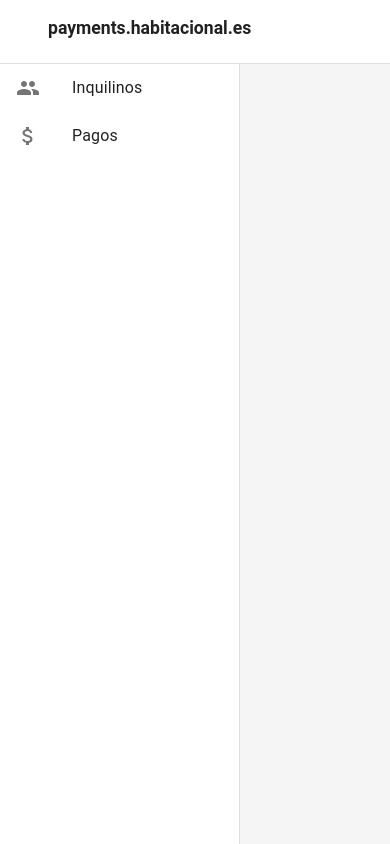
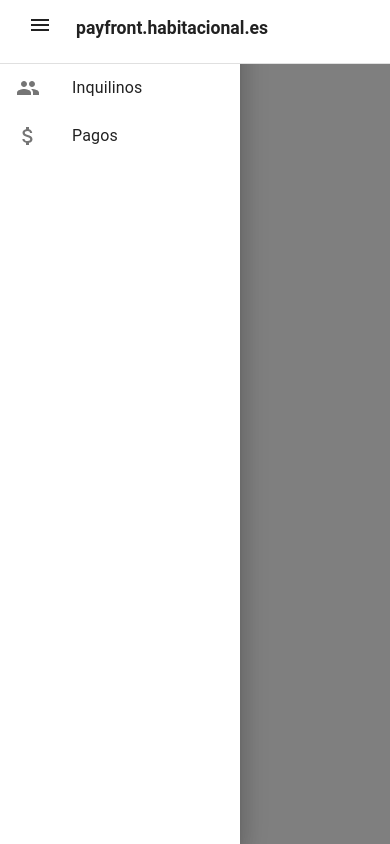
Before and after one commit to rafaelgc/payfront, a Next.js app: page / in a window 390 px wide. Built offline with nearby package versions, Linux system fonts and the light colour scheme.

Commit message:
Making the app responsive.

```diff
--- a/app/layout.tsx
+++ b/app/layout.tsx
@@ -2,11 +2,11 @@
 import type { Metadata } from "next";
 import localFont from "next/font/local";
 import "./globals.css";
-import { AppBar, Box, Button, createTheme, Divider, Drawer, List, ListItem, ListItemButton, ListItemIcon, ListItemText, Paper, ThemeProvider, Toolbar, Typography } from "@mui/material";
-import { AttachMoney, InboxOutlined, Mail, MoveToInbox, People } from "@mui/icons-material";
+import { AppBar, Box, Button, createTheme, CssBaseline, Divider, Drawer, IconButton, List, ListItem, ListItemButton, ListItemIcon, ListItemText, Paper, ThemeProvider, Toolbar, Typography } from "@mui/material";
+import { AttachMoney, InboxOutlined, Mail, Menu, MoveToInbox, People } from "@mui/icons-material";
 import Link from "next/link";
 import { ACTIONS, StateProvider, StoreContext } from "@/store";
-import { useContext, useEffect } from "react";
+import { useContext, useEffect, useState } from "react";
 
 const theme = createTheme({
   components: {
@@ -57,16 +57,52 @@ const Authentication = ({ children }: AuthenticationProps) => {
   return <>{children}</>
 }
 
+function DrawerContent() {
+  return (
+    <>
+      <Toolbar />
+      <Box sx={{ overflow: 'auto' }}>
+        <List>
+          <ListItem disablePadding>
+            <ListItemButton
+              LinkComponent={Link}
+              href="/"
+            >
+              <ListItemIcon>
+                <People />
+              </ListItemIcon>
+              <ListItemText primary={'Inquilinos'} />
+            </ListItemButton>
+          </ListItem>
+          <ListItem disablePadding>
+            <ListItemButton
+              LinkComponent={Link}
+              href="/payments"
+            >
+              <ListItemIcon>
+                <AttachMoney />
+              </ListItemIcon>
+              <ListItemText primary={'Pagos'} />
+            </ListItemButton>
+          </ListItem>
+        </List>
+      </Box>
+    </>
+  );
+}
+
 export default function RootLayout({
   children,
 }: Readonly<{
   children: React.ReactNode;
 }>) {
+  const [open, setOpen] = useState(true);
   return (
     <html lang="en">
       <body className={`${geistSans.variable} ${geistMono.variable}`}>
         <StateProvider>
           <Authentication></Authentication>
+          <CssBaseline />
           <Box sx={{ display: 'flex' }}>
             <AppBar
               position="fixed"
@@ -78,7 +114,22 @@ export default function RootLayout({
               // bgcolor white:
               color="inherit"
             >
-              <Toolbar>
+              <Toolbar disableGutters>
+                <IconButton
+                  color="inherit"
+                  aria-label="open drawer"
+                  onClick={() => setOpen(!open)}
+                  edge="start"
+                  // Hide in desktop (greater than md)
+                  sx={[
+                    {
+                      mr: 2,
+                    },
+                    { display: { xs: 'block', sm: 'block', md: 'none' } },
+                  ]}
+                >
+                  <Menu />
+                </IconButton>
                 <Typography
                   variant="h3"
                   noWrap
@@ -88,46 +139,36 @@ export default function RootLayout({
                     fontSize: '1.1em'
                   }}
                 >
-                  payments.habitacional.es
+                  payfront.habitacional.es
                 </Typography>
               </Toolbar>
             </AppBar>
+            {/* For mobile */}
+            <Drawer
+              open={open}
+              variant="temporary"
+              onClose={() => setOpen(false)}
+              sx={{
+                width: drawerWidth,
+                flexShrink: 0,
+                display: { xs: 'block', sm: 'block', md: 'none' },
+                '& .MuiDrawer-paper': { boxSizing: 'border-box', width: drawerWidth },
+              }}
+            >
+              <DrawerContent />
+            </Drawer>
+            {/* For desktop */}
             <Drawer
               open={true}
               variant="permanent"
               sx={{
                 width: drawerWidth,
                 flexShrink: 0,
-                [`& .MuiDrawer-paper`]: { width: drawerWidth, boxSizing: 'border-box' },
+                display: { xs: 'none', sm: 'none', md: 'block' },
+                '& .MuiDrawer-paper': { boxSizing: 'border-box', width: drawerWidth },
               }}
             >
-              <Toolbar />
-              <Box sx={{ overflow: 'auto' }}>
-                <List>
-                  <ListItem disablePadding>
-                    <ListItemButton
-                      LinkComponent={Link}
-                      href="/"
-                    >
-                      <ListItemIcon>
-                        <People />
-                      </ListItemIcon>
-                      <ListItemText primary={'Inquilinos'} />
-                    </ListItemButton>
-                  </ListItem>
-                  <ListItem disablePadding>
-                    <ListItemButton
-                      LinkComponent={Link}
-                      href="/payments"
-                    >
-                      <ListItemIcon>
-                        <AttachMoney />
-                      </ListItemIcon>
-                      <ListItemText primary={'Pagos'} />
-                    </ListItemButton>
-                  </ListItem>
-                </List>
-              </Box>
+              <DrawerContent />
             </Drawer>
             <Box component="main" sx={{ flexGrow: 1, p: 3, pt: 6 }}>
               <Toolbar />
```
Also changed, not shown: app/payments/page.tsx (+15 -7 lines).
